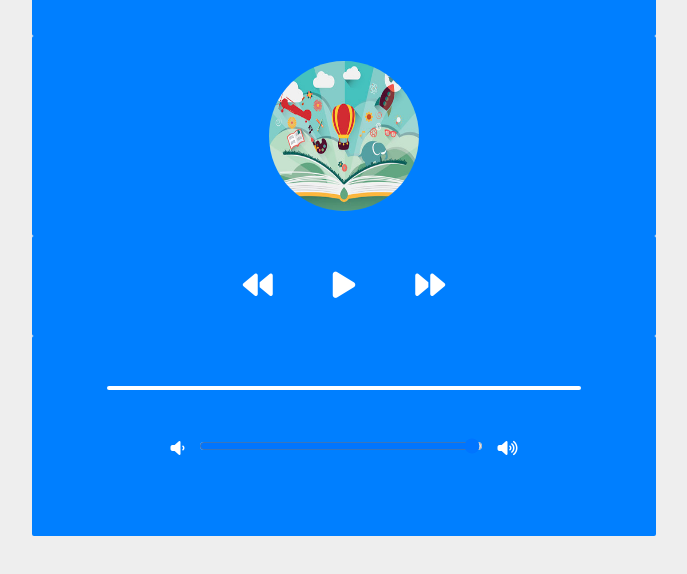
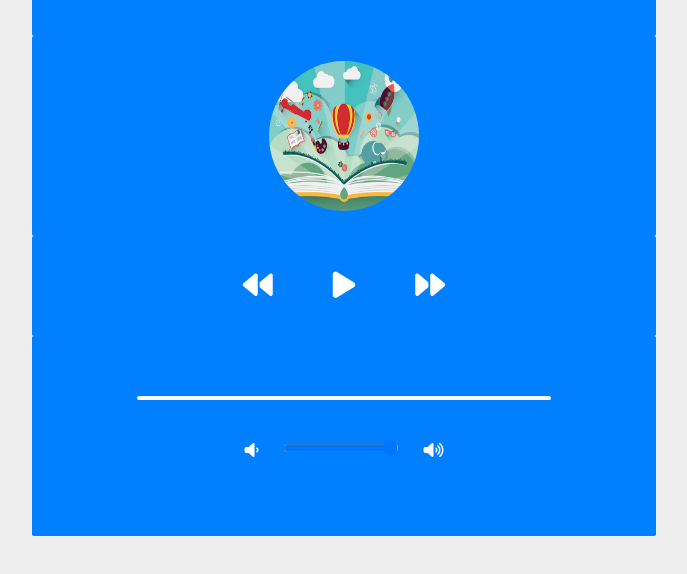
Before and after one commit to leigh-grigaliunas/RR-JS-UA--JavaScript-Unit-Assessment---Section-B, a plain HTML site: page index.html in a window 1280 px wide. Shown: the part 352-926 px from the top of the page, without its empty margins (296-983 px from the left). Drawn offline with Linux system fonts and the light colour scheme.

Commit message:
modified sliders again

```diff
--- a/assets/css/style.css
+++ b/assets/css/style.css
@@ -133,7 +133,7 @@ h1 {
     cursor: pointer;
     margin: 10px;
     height: 4px;
-    width: 80%;
+    width: 70%;
   }
 
   .progress {
@@ -144,14 +144,11 @@ h1 {
     transition: width 0.1s linear;
   }
 
-  .sliders .volume-slider {
+.sliders .volume_slider {
     margin: 30px 10px;
-    width: 80%;
-  }
+    width: 50%;
+}
 
-.volume_slider {
-    width: 60%;
-}
 
 i.fa-volume-down,
 i.fa-volume-up {
--- a/assets/js/main.js
+++ b/assets/js/main.js
@@ -33,8 +33,11 @@ loadSong(songs[0]);
 // Update song details
 function loadSong(song) {
     title.innerText = song;
+    // artist.innerText = artist;
+
     audio.src = `assets/music/${song}.mp3`;
     artwork.src = `assets/img/${song}.jpeg`;
+
 }
 
 // Play song
```
